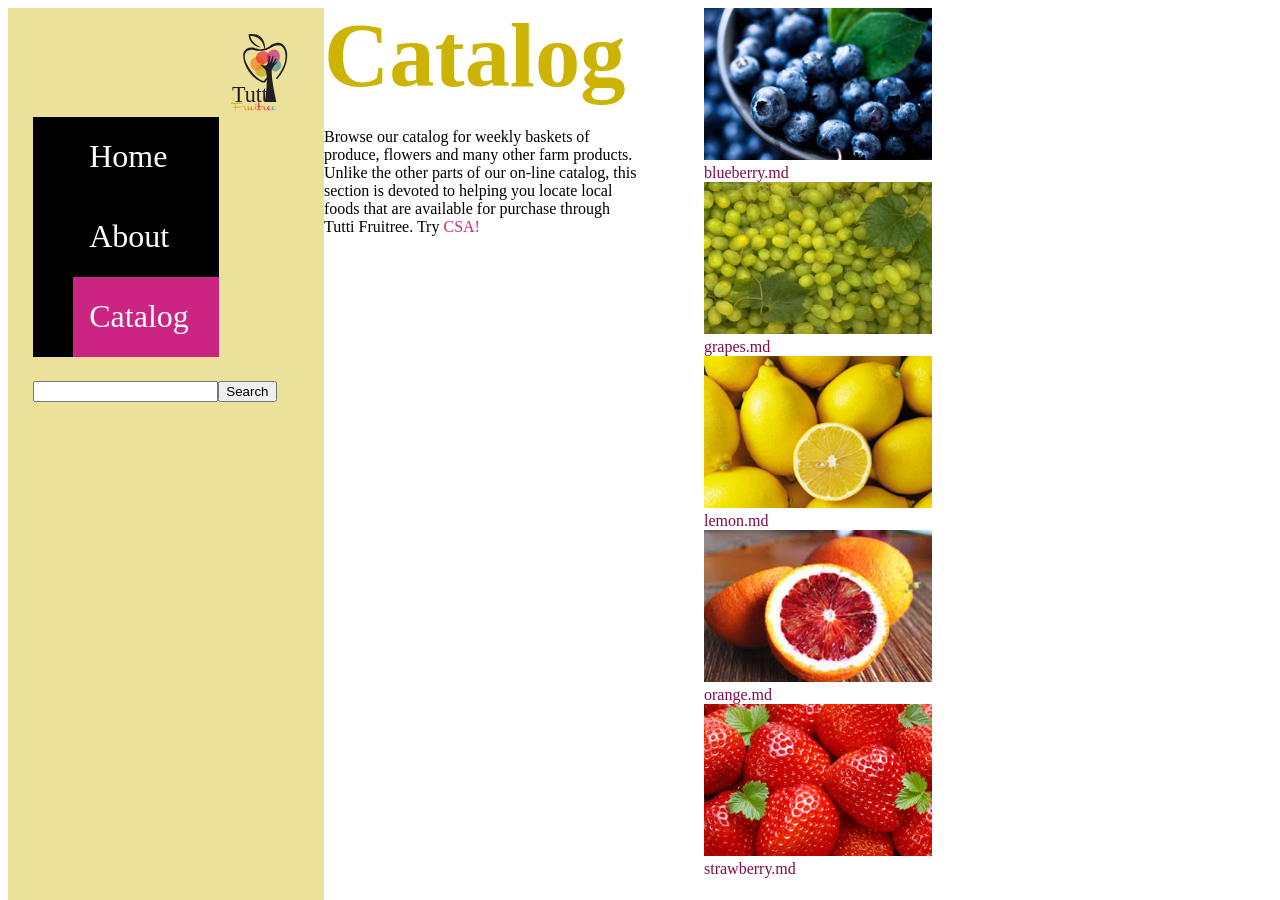
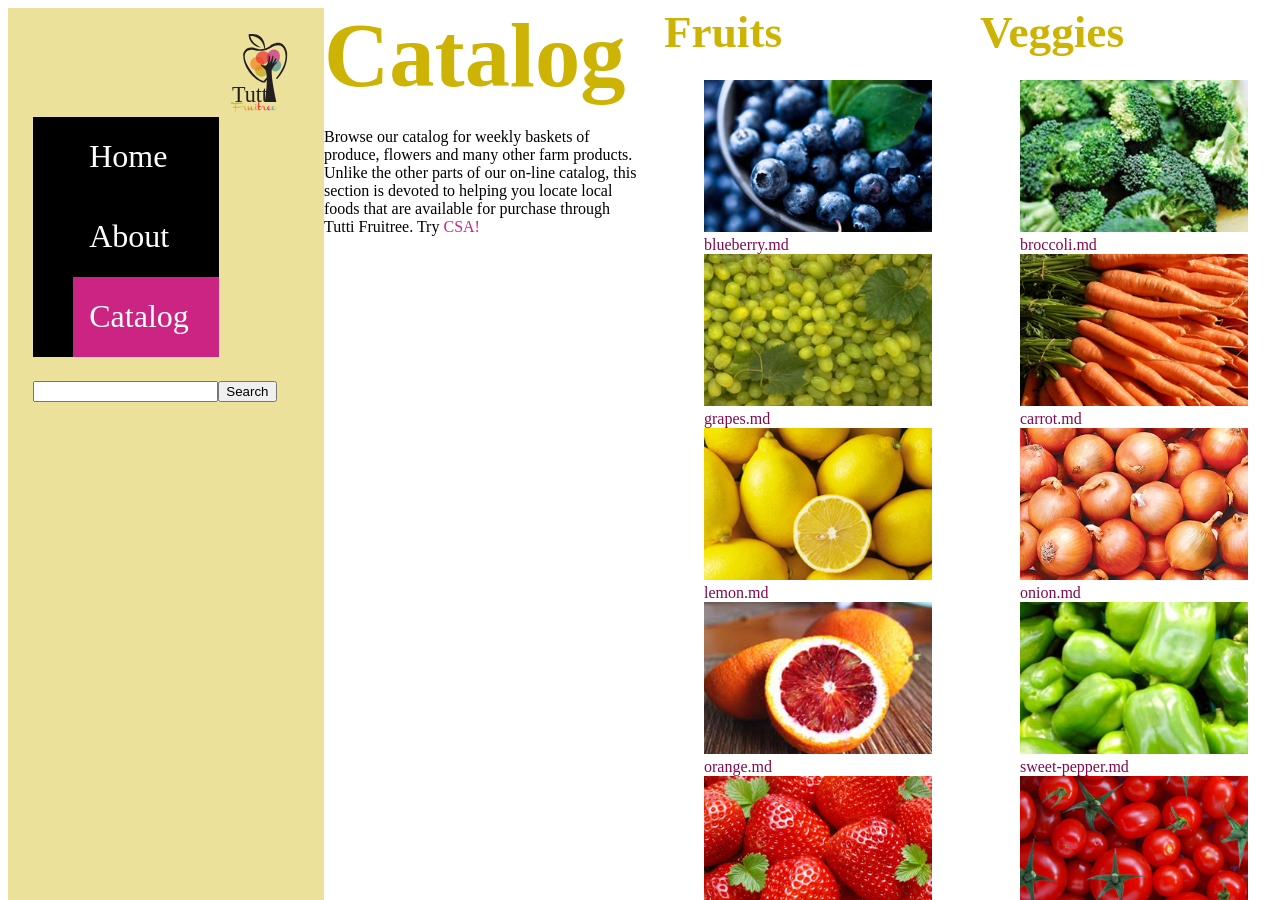
Before and after one commit to baci0008/ecommerce-website, a Jekyll site: the page built from catalog/index.html, in a window 1280 px wide and 900 px high. Built offline with Jekyll 4.4.1, drawn with Linux system fonts in a browser that asks for light colours; Markdown is read by kramdown in place of the engine named in the settings.

Commit message:
Fixing pages loops

```diff
--- /dev/null
+++ b/_includes/catalog-list.html
@@ -0,0 +1,12 @@
+<ul>
+	{% for catalog in site.pages %}
+		{% if catalog.category == include.category %}
+			<li>
+			<a href="{{sire.baseurl}}{{catalog.url}}">
+				<img src="{{site.baseurl}}/images/{{catalog.image}}" alt="">
+				{{catalog.name}}
+			</a>
+			</li>
+		{% endif %}
+	{% endfor %}
+</ul>
--- a/catalog/index.html
+++ b/catalog/index.html
@@ -11,35 +11,15 @@ meta: Our catalog about organic products-fruits.
 	</div>
 
 	<div class="unit gutter unit-s-1 unit-m-1-2 unit-l-1-3">
-	<ul>
-		{% for catalog in site.pages %}
-			{% if catalog.category == 'fruit' %}
-				<li>
-				<a href="{{sire.baseurl}}{{catalog.url}}">
-					<img src="{{site.baseurl}}/images/{{catalog.image}}" alt="">
-					{{catalog.name}}
-				</a>
-				</li>
-			{% endif %}
-		{% endfor %}
-	</ul>
+		<h3>Fruits</h3>
+		{% include catalog-list.html category="fruit" %}
 	</div>
+
+	<div class="unit gutter unit-s-1 unit-m-1-2 unit-l-1-3">
+		<h3>Veggies</h3>
+		{% include catalog-list.html category="veggies" %}
+	</div>
+
 </div>
 
-<div class="unit gutter unit-s-1 unit-m-1-2 unit-l-1-3">
-		<ul>
-		{% for catalog in site.pages %}
-			{% if catalog.category == 'veggies' %}
-				<li>
-				<a href="{{sire.baseurl}}{{catalog.url}}">
-					<img src="{{site.baseurl}}/images/{{catalog.image}}" alt="">
-					{{catalog.name}}
-				</a>
-				</li>
-			{% endif %}
-		{% endfor %}
-	</ul>
-</div>
-
-
 {% include promo-large.html %}
```
Also changed, not shown: _includes/product-details.html (deleted, +0 -31 lines), catalog/fruits/blueberry.md (renamed from catalog/blueberry.md), catalog/fruits/grapes.md (renamed from catalog/grapes.md), catalog/fruits/lemon.md (renamed from catalog/lemon.md), catalog/fruits/orange.md (renamed from catalog/orange.md), catalog/fruits/strawberry.md (renamed from catalog/strawberry.md), catalog/veggies/broccoli.md (renamed from catalog/broccoli.md), catalog/veggies/carrot.md (renamed from catalog/carrot.md), catalog/veggies/onion.md (renamed from catalog/onion.md), catalog/veggies/sweet-pepper.md (renamed from catalog/sweet-pepper.md), catalog/veggies/tomato.md (renamed from catalog/tomato.md).
